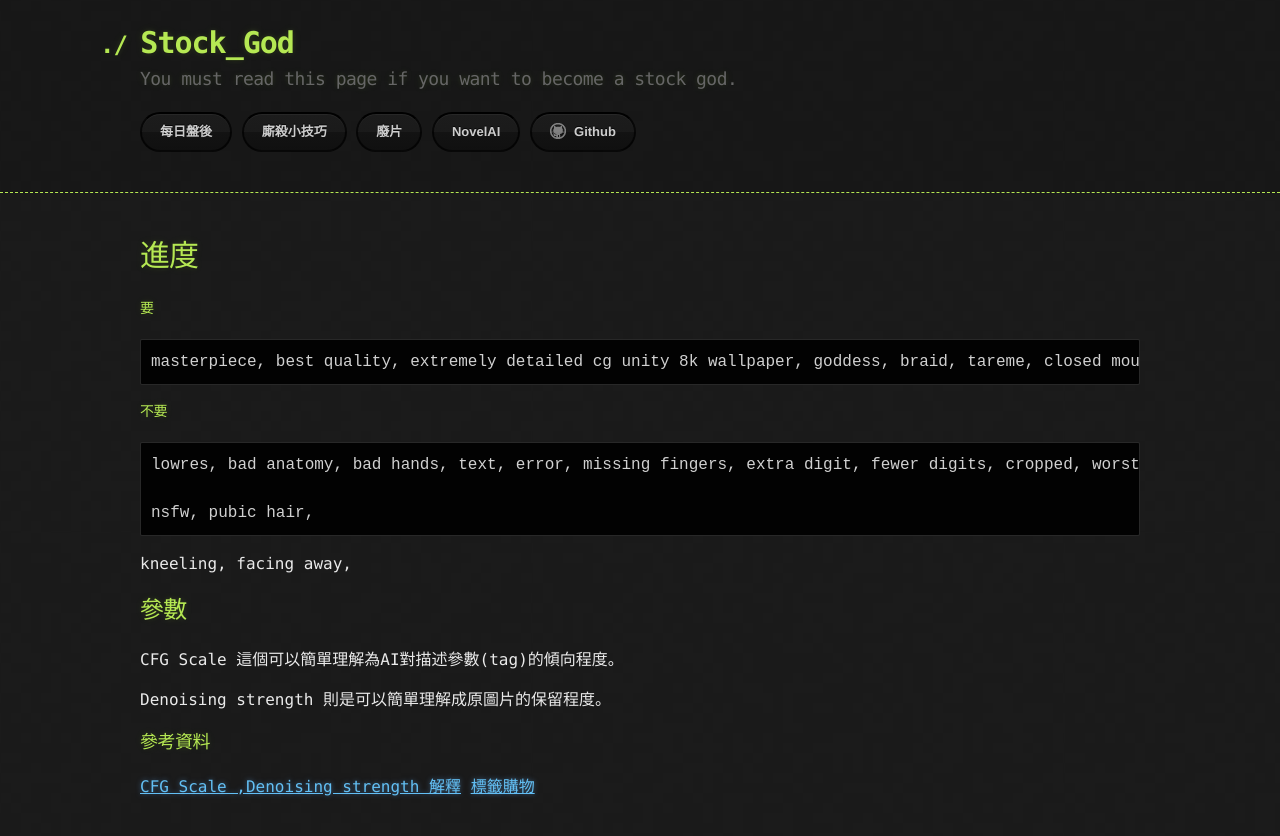
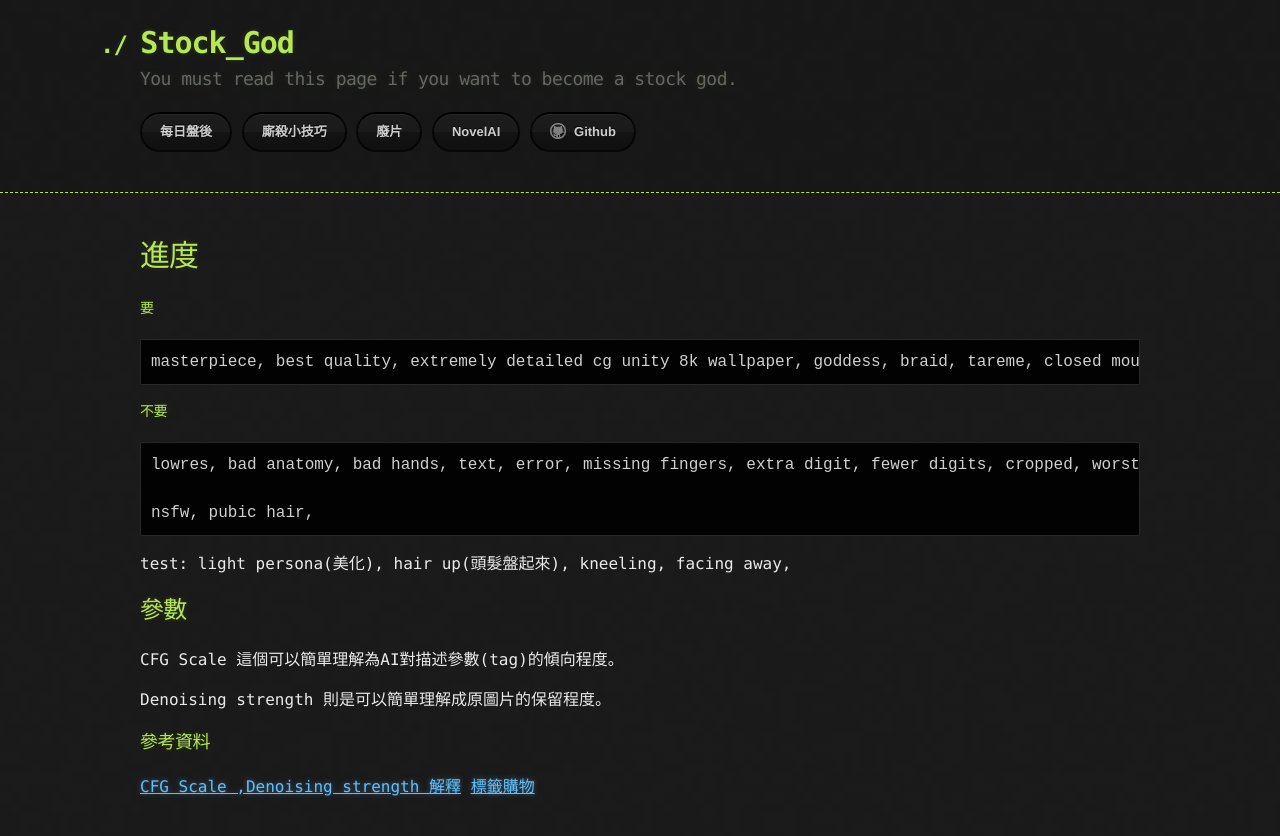
Before and after one commit to lepg5487/Stock_God, a Jekyll site: the page built from NovelAI.md, in a window 1280 px wide. Shown: the top 836 px of the page. Built offline with Jekyll 4.4.1, drawn with Linux system fonts in a browser that asks for light colours; our own code applies the rules of GitHub Pages for plain Markdown files.

Commit message:
Update NovelAI.md

````diff
--- a/NovelAI.md
+++ b/NovelAI.md
@@ -13,6 +13,7 @@ lowres, bad anatomy, bad hands, text, error, missing fingers, extra digit, fewer
 
 nsfw, pubic hair,
 ```
+test: light persona(美化), hair up(頭髮盤起來),
 kneeling, facing away,
 
 ## 參數
````
